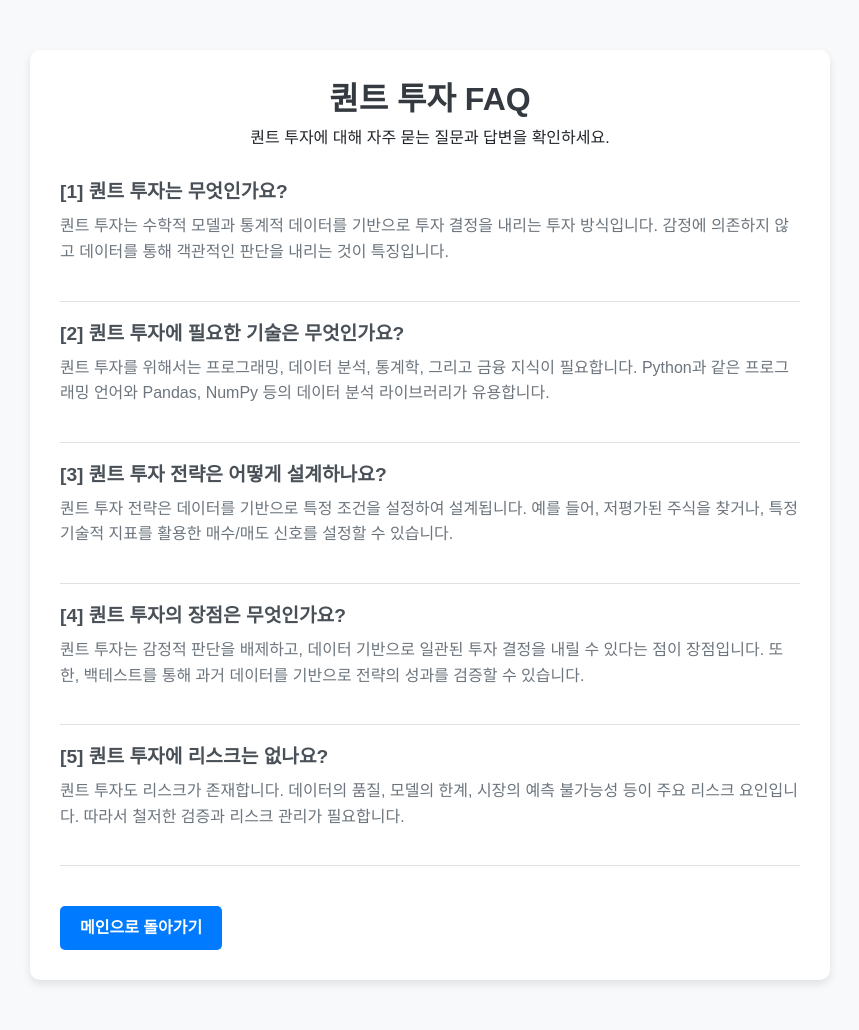
After one commit to kimgaram0718/bigepoch1984, a Django app: page /faq/ in a window 1280 px wide. The commit adds this page. Shown: the whole page, without its empty margins (210-1069 px from the left). Run offline with Django 5.2, Linux system fonts and the light colour scheme; some libraries are stand-ins or nearby versions.

Commit message:
250517_v2_1.메인 하단 4개화면,링크구현

```diff
--- a/community/views.py
+++ b/community/views.py
@@ -350,8 +350,6 @@ def write_view(request):
             category=post_category,
             image=request.FILES.get('image') # 이미지 업로드 처리
         )
-        messages.success(request, '게시물이 성공적으로 등록되었습니다.')
-
         if redirect_params:
             query_string = '&'.join([f"{k}={v}" for k, v in redirect_params.items()])
             return redirect(f"{reverse(redirect_url_name)}?{query_string}")
@@ -614,7 +612,6 @@ def edit_view(request, post_id):
             post.image = None
 
         post.save(update_fields=['title', 'content', 'up_dt', 'image'])
-        messages.success(request, '게시물이 성공적으로 수정되었습니다.')
         return redirect('community:detail', post_id=post_id)
 
     return render(request, 'community_write.html', {
@@ -637,8 +634,6 @@ def delete_view(request, post_id):
     if request.method == 'POST':
         post.is_deleted = True
         post.save(update_fields=['is_deleted'])
-        messages.success(request, '게시물이 성공적으로 삭제되었습니다.')
-
         original_category = getattr(post, 'category', '잡담')
         if original_category == '실시간뉴스':
             return redirect(f"{reverse('community:community')}?tab=news&subtab=realtime")
--- /dev/null
+++ b/main/templates/main_faq.html
@@ -0,0 +1,97 @@
+{% load static %}
+
+<!DOCTYPE html>
+<html lang="ko">
+<head>
+  <meta charset="UTF-8">
+  <meta name="viewport" content="width=device-width, initial-scale=1.0">
+  <title>FAQ - 퀀트 투자</title>
+  <link href="{% static 'bootstrap/css/bootstrap.min.css' %}" rel="stylesheet">
+  <link href="https://cdn.jsdelivr.net/npm/bootstrap-icons@1.10.5/font/bootstrap-icons.css" rel="stylesheet">
+  <style>
+    body {
+      font-family: 'Arial', sans-serif;
+      background-color: #f8f9fa;
+      color: #212529;
+    }
+    .faq-container {
+      max-width: 800px;
+      margin: 50px auto;
+      background: #fff;
+      border-radius: 10px;
+      box-shadow: 0 4px 8px rgba(0, 0, 0, 0.1);
+      padding: 30px;
+    }
+    .faq-header {
+      text-align: center;
+      margin-bottom: 30px;
+    }
+    .faq-header h1 {
+      font-size: 2rem;
+      font-weight: bold;
+      color: #343a40;
+    }
+    .faq-item {
+      margin-bottom: 20px;
+    }
+    .faq-item h5 {
+      font-size: 1.2rem;
+      font-weight: bold;
+      color: #495057;
+      margin-bottom: 10px;
+    }
+    .faq-item p {
+      font-size: 1rem;
+      color: #6c757d;
+      line-height: 1.6;
+    }
+    .faq-item:not(:last-child) {
+      border-bottom: 1px solid #dee2e6;
+      padding-bottom: 20px;
+    }
+    .back-button {
+      display: inline-block;
+      margin-top: 20px;
+      text-decoration: none;
+      color: #fff;
+      background-color: #007bff;
+      padding: 10px 20px;
+      border-radius: 5px;
+      font-weight: bold;
+      transition: background-color 0.2s ease;
+    }
+    .back-button:hover {
+      background-color: #0056b3;
+    }
+  </style>
+</head>
+<body>
+  <div class="faq-container">
+    <div class="faq-header">
+      <h1>퀀트 투자 FAQ</h1>
+      <p>퀀트 투자에 대해 자주 묻는 질문과 답변을 확인하세요.</p>
+    </div>
+    <div class="faq-item">
+      <h5>[1] 퀀트 투자는 무엇인가요?</h5>
+      <p>퀀트 투자는 수학적 모델과 통계적 데이터를 기반으로 투자 결정을 내리는 투자 방식입니다. 감정에 의존하지 않고 데이터를 통해 객관적인 판단을 내리는 것이 특징입니다.</p>
+    </div>
+    <div class="faq-item">
+      <h5>[2] 퀀트 투자에 필요한 기술은 무엇인가요?</h5>
+      <p>퀀트 투자를 위해서는 프로그래밍, 데이터 분석, 통계학, 그리고 금융 지식이 필요합니다. Python과 같은 프로그래밍 언어와 Pandas, NumPy 등의 데이터 분석 라이브러리가 유용합니다.</p>
+    </div>
+    <div class="faq-item">
+      <h5>[3] 퀀트 투자 전략은 어떻게 설계하나요?</h5>
+      <p>퀀트 투자 전략은 데이터를 기반으로 특정 조건을 설정하여 설계됩니다. 예를 들어, 저평가된 주식을 찾거나, 특정 기술적 지표를 활용한 매수/매도 신호를 설정할 수 있습니다.</p>
+    </div>
+    <div class="faq-item">
+      <h5>[4] 퀀트 투자의 장점은 무엇인가요?</h5>
+      <p>퀀트 투자는 감정적 판단을 배제하고, 데이터 기반으로 일관된 투자 결정을 내릴 수 있다는 점이 장점입니다. 또한, 백테스트를 통해 과거 데이터를 기반으로 전략의 성과를 검증할 수 있습니다.</p>
+    </div>
+    <div class="faq-item">
+      <h5>[5] 퀀트 투자에 리스크는 없나요?</h5>
+      <p>퀀트 투자도 리스크가 존재합니다. 데이터의 품질, 모델의 한계, 시장의 예측 불가능성 등이 주요 리스크 요인입니다. 따라서 철저한 검증과 리스크 관리가 필요합니다.</p>
+    </div>
+    <a href="{% url 'main:main' %}" class="back-button">메인으로 돌아가기</a>
+  </div>
+</body>
+</html>
--- a/main/urls.py
+++ b/main/urls.py
@@ -9,4 +9,7 @@ urlpatterns = [
     path('predict/', include('predict_info.urls')),
     path('api/news/', views.get_naver_news, name='get_naver_news'),
     path('admin-board/<int:pk>/', views.admin_board_detail, name='admin_board_detail'),
+    path('faq/', views.main_faq, name='main_faq'),
+    path('coalition/', views.main_coalition, name='main_coalition'),
+    path('advertise/', views.main_advertise, name='main_advertise'),
 ]
--- a/main/views.py
+++ b/main/views.py
@@ -7,6 +7,13 @@ from django.views.decorators.http import require_http_methods
 from community.models import AdminBoard  # AdminBoard 모델 임포트
 
 #add1
+def main_coalition(request):
+    return render(request, 'main_coalition.html')
+def main_faq(request):
+    return render(request, 'main_faq.html')
+def main_advertise(request):
+    return render(request, 'main_advertise.html')
+
 def admin_board_detail(request, pk):
     """
     AdminBoard의 상세 페이지 뷰.
```
Also changed, not shown: main/templates/main.html (+4 -4 lines), main/templates/main_advertise.html (added, +84 -0 lines), main/templates/main_coalition.html (added, +84 -0 lines).
